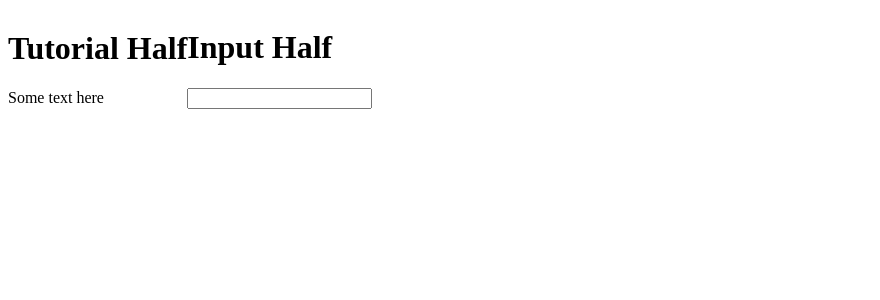
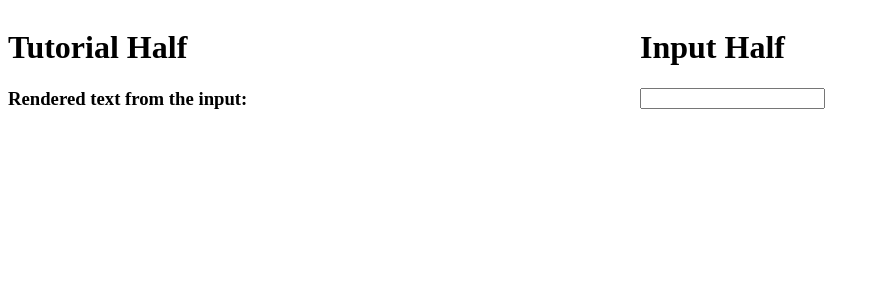
Before and after one commit to LS-kcl/gsoc-schema-tutorial, a React (Vite) app: page / in a window 1280 px wide. Shown: the top 300 px of the page, without its empty margins (0-880 px from the left). Built offline with nearby package versions, Linux system fonts and the light colour scheme.

Commit message:
fix: Correct styling to divide page into columns

```diff
--- a/src/App.jsx
+++ b/src/App.jsx
@@ -5,21 +5,25 @@ import "./styles.css"
 export default function App() {
   const [inputText, setInputText] = useState("")
 
+  function handleSubmit(e) {
+    e.preventDefault()
+  }
+
 	return (
-	<>
+	<div className="page">
     <div className="tutorial-half">
       <h1>Tutorial Half</h1>
-		<p>Some text here</p>
+      <h3>Rendered text from the input:</h3>
+      <p>{inputText}</p>
     </div>
     <div className="input-half">
     <h1>Input Half</h1>
     <form className="new-item-form">
       <div className="form-row">
         <input value={inputText} onChange={e => setInputText(e.target.value)} type="text" id="item"/>
-
       </div>
     </form>
     </div>
-	</>
+	</div>
 	)
 }
--- a/src/styles.css
+++ b/src/styles.css
@@ -1,7 +1,15 @@
+*{
+  box-sizing: border-box;
+}
+
+.page {
+  display: flex;
+}
+
 .tutorial-half{
-	display: inline-block;
+  flex: 50%;
 }
 
 .input-half{
-	display: inline-block;
+  flex: 50%;
 }
```
Lines whose indentation alone changed are shown as unchanged.
